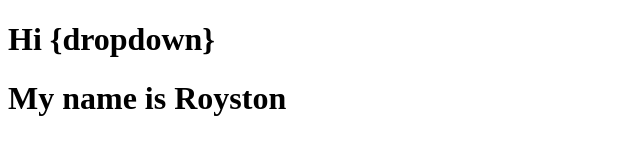
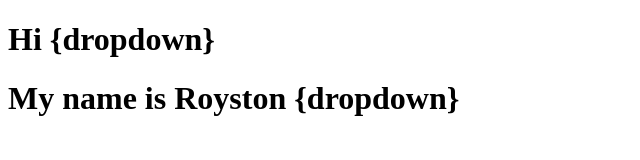
Before and after one commit to royston741/git, a plain HTML site: page index.html in a window 1280 px wide. Shown: the whole page, without its empty margins (0-640 px from the left). Drawn offline with Linux system fonts and the light colour scheme.

Commit message:
changes in feature1

```diff
--- a/index.html
+++ b/index.html
@@ -7,6 +7,6 @@
 </head>
 <body>
     <h1>Hi {dropdown}</h1>
-    <h1>My name is Royston</h1>
+    <h1>My name is Royston {dropdown}</h1>
 </body>
 </html>
```
